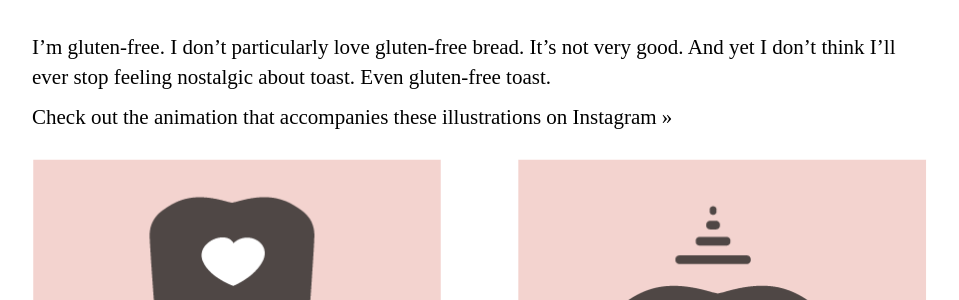
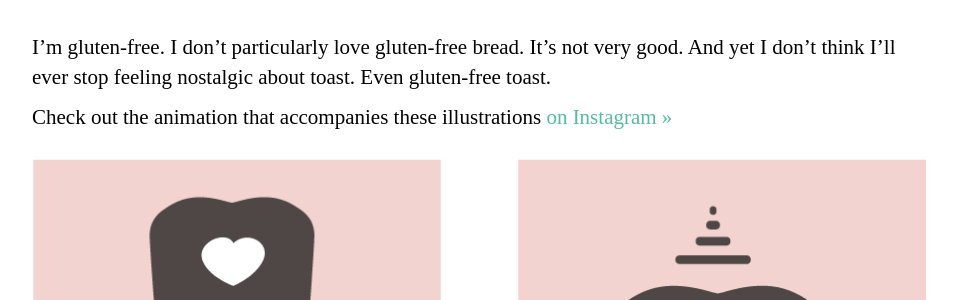
Before and after one commit to tinykite/tinykite.github.io, a Jekyll site: the page built from _projects/toast.md, in a window 1280 px wide. Shown: the part 867-1167 px from the top of the page, without its empty margins (160-1119 px from the left). Built offline with Jekyll 4.4.1, drawn with Linux system fonts in a browser that asks for light colours; nearby versions of some CDN libraries; some web fonts are replaced; some of the changed lines change nothing that is shown.

Commit message:
Added link

```diff
--- a/_projects/toast.md
+++ b/_projects/toast.md
@@ -7,6 +7,6 @@ image: toast-thumb.png
 ---
 I'm gluten-free. I don't particularly love gluten-free bread. It's not very good. And yet I don't think I'll ever stop feeling nostalgic about toast. Even gluten-free toast.
 
-Check out the animation that accompanies these illustrations on Instagram >>
+Check out the animation that accompanies these illustrations [on Instagram >>](https://www.instagram.com/p/BcxgEW1FmJk/?taken-by=tinykitelab)
 
 ![Two illustrations of toast](/assets/img/toast-double.png)
```
